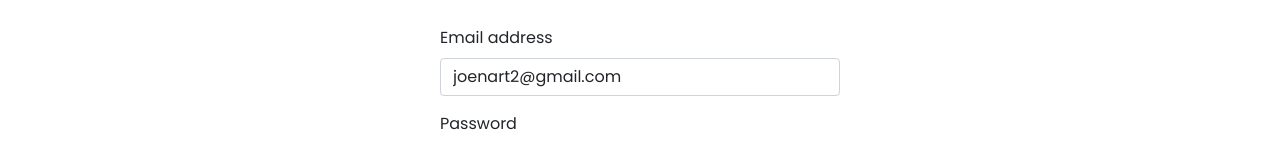
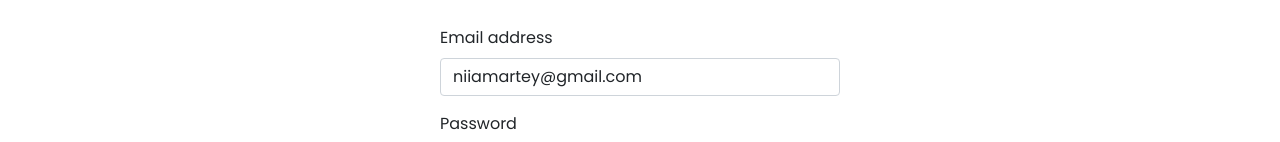
Before and after one commit to devjoemedia/demoapp, a React (Create React App) app: page /login in a window 1280 px wide. Shown: the part 264-406 px from the top of the page. Built offline with nearby package versions, Linux system fonts and the light colour scheme; no server answers.

Commit message:
prefill fields

```diff
--- a/src/campaign/Create.jsx
+++ b/src/campaign/Create.jsx
@@ -41,9 +41,9 @@ const Create = () => {
 
   const user = useSelector((state) => state.user);
 
-  const [title, setTitle] = useState("");
-  const [amount, setAmount] = useState("");
-  const [description, setDescription] = useState("");
+  const [title, setTitle] = useState("Life Saving Surgery");
+  const [amount, setAmount] = useState("25000");
+  const [description, setDescription] = useState("Nii Amartey is an elderly man who resides in Achimota with an extremely rare illness called Vein of Galen Malformation (VOGM), a rare blood vessel abnormality inside the brain. He was diagnosed some months ago. VOGM is a congenital malformation of a particular vein in the brain that steals blood flow from the body to feed itself and poses significant stress to the heart and brain. Several surgeries are needed to help cure Dada Yaw. we need help to pay for his medical bills ");
   const [loading, setLoading] = useState(false);
   const [error, setError] = useState(false);
   const [success, setSuccess] = useState(false);
--- a/src/campaign/Login.jsx
+++ b/src/campaign/Login.jsx
@@ -6,7 +6,7 @@ import { useDispatch, useSelector } from "react-redux";
 import ScrollToTop from "../component/ScrollToTop";
 
 const Login = () => {
-  const [email, setEmail] = useState("joenart2@gmail.com");
+  const [email, setEmail] = useState("niiamartey@gmail.com");
   const [password, setPassword] = useState("1234abcd");
   const [loading, setLoading] = useState(false);
   const [emptyfields, setEmptyFields] = useState(false);
```
